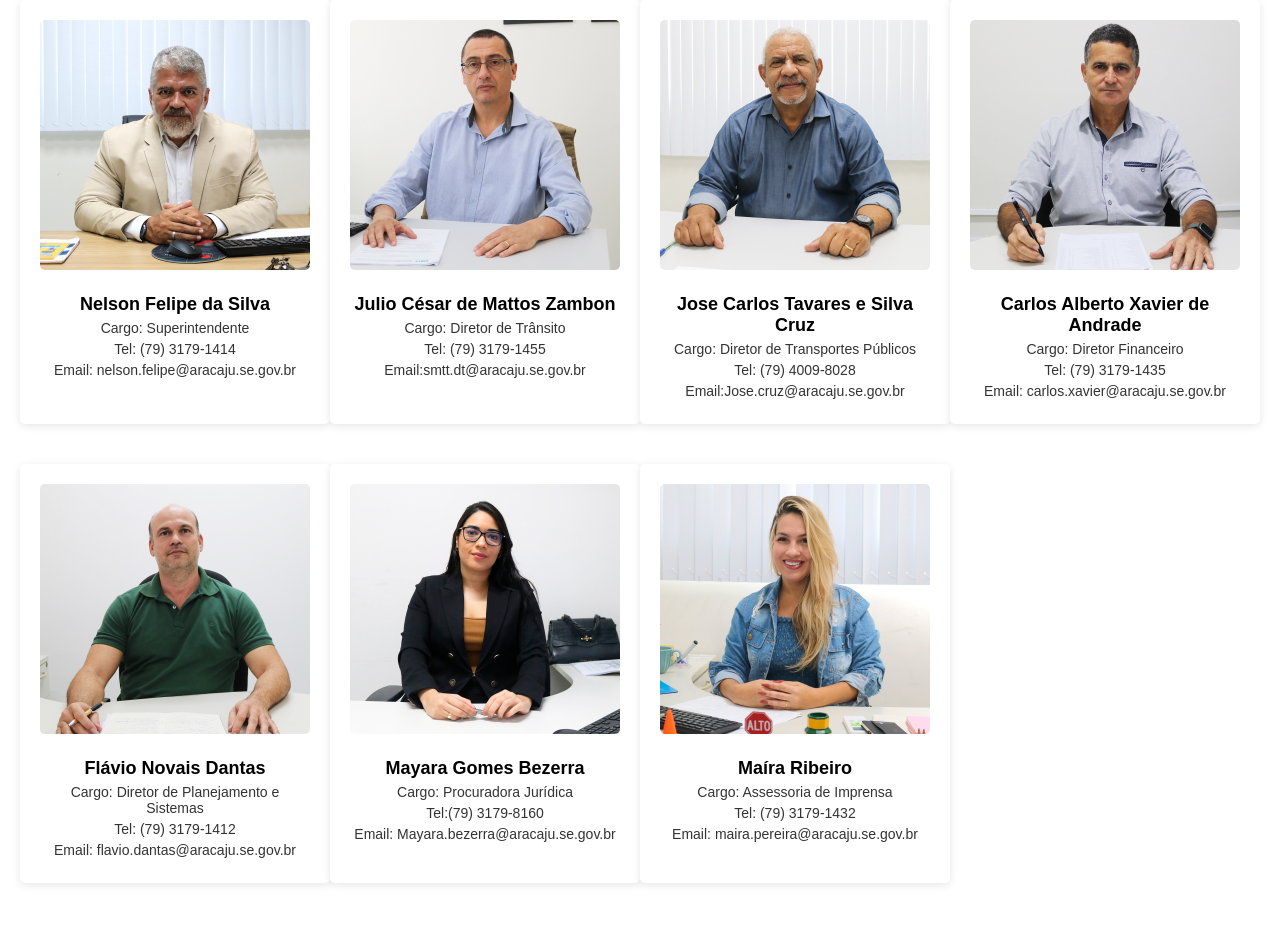
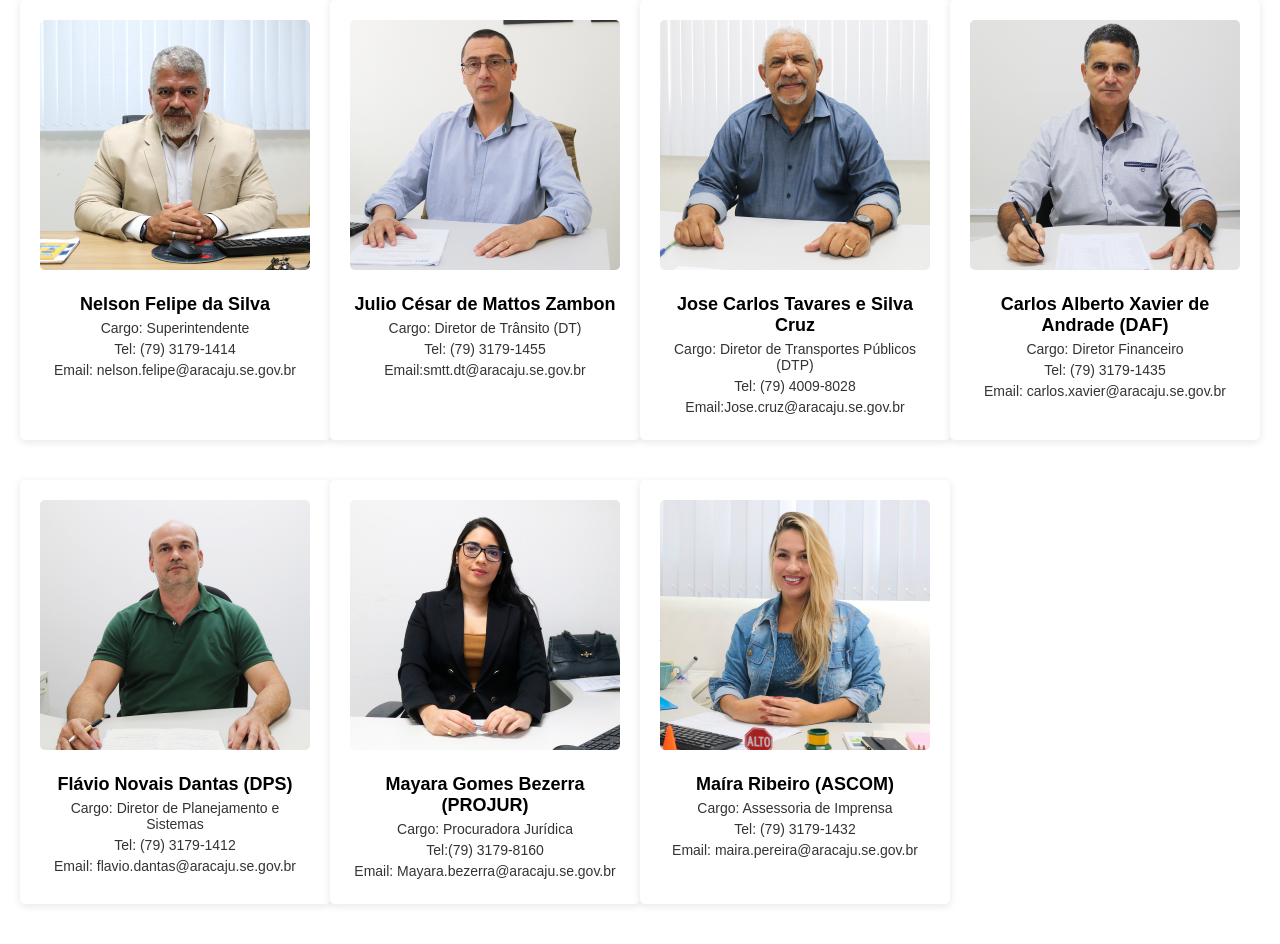
Before and after one commit to smttTI/estruturaadm, a plain HTML site: page index.html in a window 1280 px wide. Before the commit the page ends 923 px from the top, so only its background shows below. Drawn offline with Linux system fonts and the light colour scheme.

Commit message:
Update index.html

```diff
--- a/index.html
+++ b/index.html
@@ -79,7 +79,7 @@
     <div class="diretor">
       <img src="foto2.jpg" alt="Diretor 2">
       <h2>Julio César de Mattos Zambon</h2>
-      <p>Cargo: Diretor de Trânsito</p>
+      <p>Cargo: Diretor de Trânsito (DT)</p>
       <p>Tel: (79) 3179-1455 </p>
       <p>Email:<a href="smtt.dt@aracaju.se.gov.br"></a>smtt.dt@aracaju.se.gov.br </p>
     </div>
@@ -88,7 +88,7 @@
     <div class="diretor">
       <img src="foto3.jpg" alt="Diretor 3">
       <h2>Jose Carlos Tavares e Silva Cruz</h2>
-      <p>Cargo: Diretor de Transportes Públicos</p>
+      <p>Cargo: Diretor de Transportes Públicos (DTP)</p>
       <p>Tel: (79) 4009-8028 </p>
       <p>Email:<a href="Jose.cruz@aracaju.se.gov.br"></a>Jose.cruz@aracaju.se.gov.br </p>
     </div>
@@ -96,7 +96,7 @@
     <!-- Diretor 4 -->
     <div class="diretor">
       <img src="foto4.jpg" alt="Diretor 4">
-      <h2>Carlos Alberto Xavier de Andrade</h2>
+      <h2>Carlos Alberto Xavier de Andrade (DAF)</h2>
       <p>Cargo: Diretor Financeiro</p>
       <p>Tel: (79) 3179-1435</p>
       <p>Email: <a href="carlos.xavier@aracaju.se.gov.br"></a>carlos.xavier@aracaju.se.gov.br</p>
@@ -105,7 +105,7 @@
     <!-- Diretor 5 -->
     <div class="diretor">
       <img src="foto5.jpg" alt="Diretor 5">
-      <h2>Flávio Novais Dantas</h2>
+      <h2>Flávio Novais Dantas (DPS)</h2>
       <p>Cargo: Diretor de Planejamento e Sistemas</p>
       <p>Tel: (79) 3179-1412</p>
       <p>Email: <a href="flavio.dantas@aracaju.se.gov.br"></a>flavio.dantas@aracaju.se.gov.br</p>
@@ -114,7 +114,7 @@
     <!-- Diretor 6 -->
     <div class="diretor">
       <img src="foto6.jpg" alt="">
-      <h2>Mayara Gomes Bezerra</h2>
+      <h2>Mayara Gomes Bezerra (PROJUR)</h2>
       <p>Cargo: Procuradora Jurídica</p>
       <p>Tel:(79) 3179-8160</p>
       <p>Email: <a href="Mayara.bezerra@aracaju.se.gov.br"></a>Mayara.bezerra@aracaju.se.gov.br</p>
@@ -123,7 +123,7 @@
     <!-- Diretor 7 -->
     <div class="diretor">
       <img src="foto7.jpg" alt="">
-      <h2>Maíra Ribeiro</h2>
+      <h2>Maíra Ribeiro (ASCOM)</h2>
       <p>Cargo: Assessoria de Imprensa</p>
       <p>Tel: (79) 3179-1432</p>
       <p>Email: <a href="maira.ribeiro@aracaju.se.gov.br"></a>maira.pereira@aracaju.se.gov.br</p>
```
